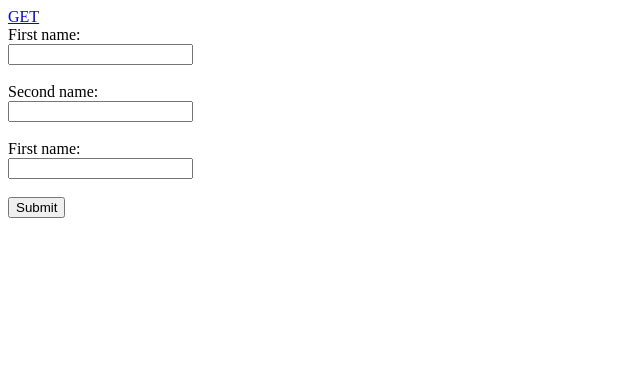
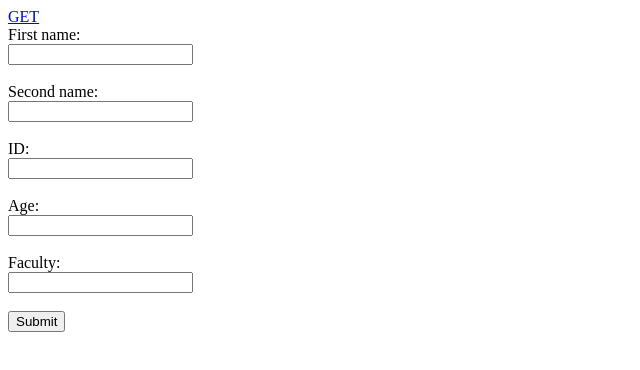
Before and after one commit to gr33nb3rry/_html_workshop, a plain HTML site: page my_html_workbook.html in a window 1280 px wide. Shown: the whole page, without its empty margins (0-640 px from the left). Drawn offline with Linux system fonts and the light colour scheme.

Commit message:
post trying

```diff
--- a/my_html_workbook.html
+++ b/my_html_workbook.html
@@ -5,14 +5,18 @@
     </head>
     <body>
         <a href="https://e.tsi.lv/user/profile.php?id=11574&name=Ruslans&surname=Bulaks&age=21&faclty=IZF">GET</a>
-        <form action="https://e.tsi.lv/user/profile.php?id=11574">
+        <form>
             <label for="fname">First name:</label><br>
             <input type="text" id="fname"><br><br>
             <label for="fname">Second name:</label><br>
             <input type="text" id="fsurname"><br><br>
-            <label for="fname">First name:</label><br>
-            <input type="text" id="fname"><br><br>
-            <input type="submit" value="Submit">
+            <label for="fname">ID:</label><br>
+            <input type="text" id="fid"><br><br>
+            <label for="fname">Age:</label><br>
+            <input type="text" id="fid"><br><br>
+            <label for="fname">Faculty:</label><br>
+            <input type="text" id="fid"><br><br>
+            <input type="submit" formaction="https://e.tsi.lv/user/profile.php" value="Submit">
         </form>
     </body>
 </html>
```
